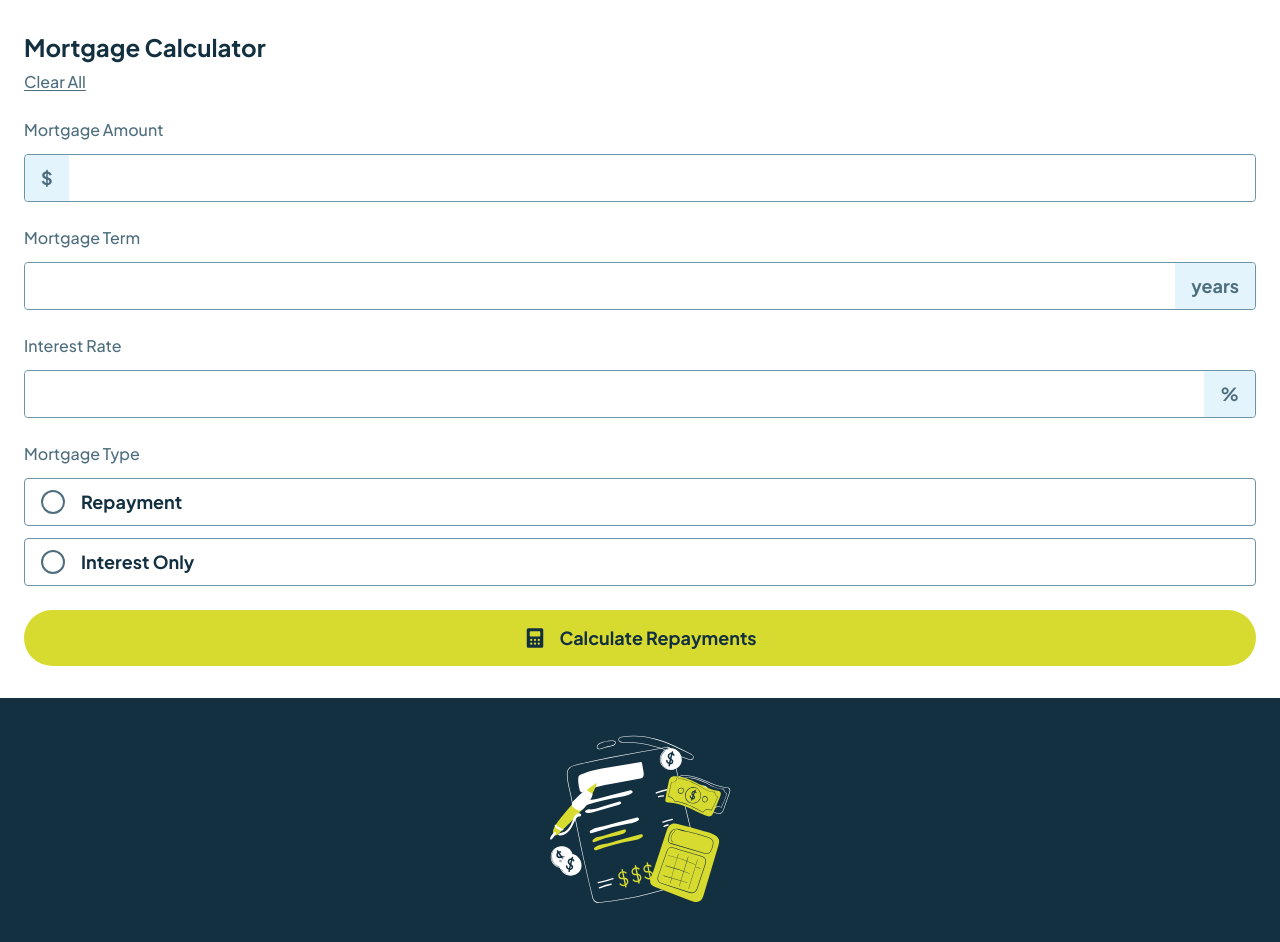
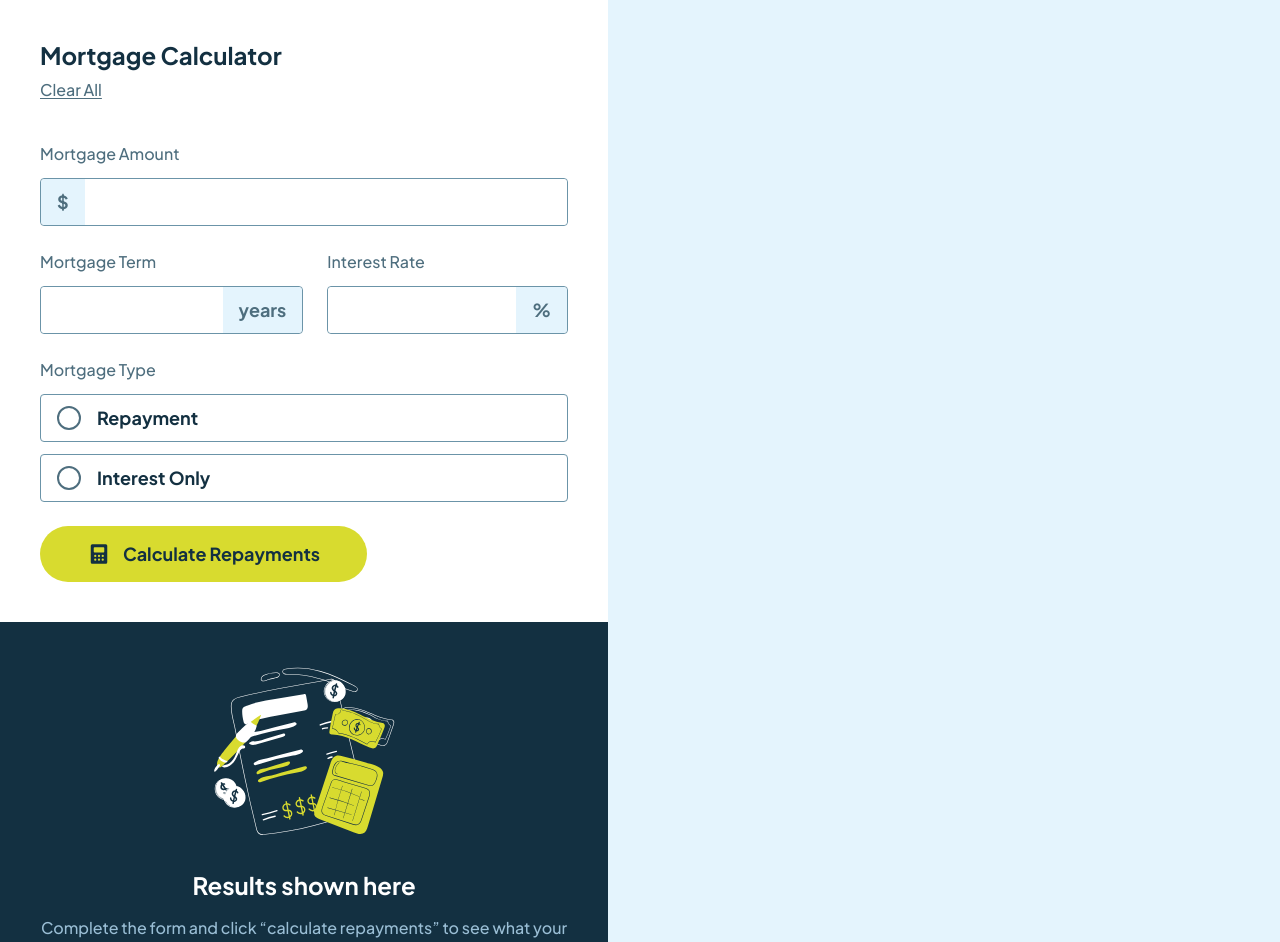
Before and after one commit to AdamHaniff/Mortgage-Repayment-Calculator, a React (Create React App) app: page / in a window 1280 px wide. Shown: the top 942 px of the page. Built offline with nearby package versions, Linux system fonts and the light colour scheme.

Commit message:
Styled card__monthly-value in 608px layout

```diff
--- a/src/css/main.css
+++ b/src/css/main.css
@@ -24,14 +24,15 @@ body {
 .app {
   display: flex;
   flex-direction: column;
+  max-width: 60.8rem;
 }
 
 .inputs {
   display: flex;
   flex-direction: column;
-  gap: 2.4rem;
+  gap: clamp(2.4rem, 2.4rem + 1.6 * (100vw - 37.5rem) / 23.3, 4rem);
   background: #fff;
-  padding: 3.2rem 2.4rem;
+  padding: clamp(3.2rem, 3.2rem + 0.8 * (100vw - 37.5rem) / 23.3, 4rem) clamp(2.4rem, 2.4rem + 1.6 * (100vw - 37.5rem) / 23.3, 4rem);
 }
 .inputs__header-clear {
   display: flex;
@@ -86,6 +87,7 @@ body {
   font-size: clamp(1.6rem, 1.6rem + 0.2 * (100vw - 32rem) / 5.5, 1.8rem);
   font-weight: 700;
   line-height: 2.25rem;
+  max-width: 32.7rem;
 }
 .inputs__btn:focus {
   outline: none;
@@ -222,7 +224,7 @@ body {
 
 .results {
   background: #133041;
-  padding: 3.2rem 2.4rem;
+  padding: clamp(3.2rem, 3.2rem + 0.8 * (100vw - 37.5rem) / 23.3, 4rem) clamp(2.4rem, 2.4rem + 1.6 * (100vw - 37.5rem) / 23.3, 4rem);
 }
 
 .unavailable {
@@ -253,7 +255,7 @@ body {
 .available {
   display: flex;
   flex-direction: column;
-  gap: 2.4rem;
+  gap: clamp(2.4rem, 2.4rem + 1.6 * (100vw - 37.5rem) / 23.3, 4rem);
 }
 .available__header-text {
   display: flex;
@@ -276,8 +278,8 @@ body {
 .card {
   display: flex;
   flex-direction: column;
-  gap: 1.6rem;
-  padding: 2.4rem 1.6rem;
+  gap: clamp(1.6rem, 1.6rem + 1.6 * (100vw - 37.5rem) / 23.3, 3.2rem);
+  padding: clamp(2.4rem, 2.4rem + 0.8 * (100vw - 37.5rem) / 23.3, 3.2rem) clamp(1.6rem, 1.6rem + 1.6 * (100vw - 37.5rem) / 23.3, 3.2rem);
   border-radius: 0.8rem;
   border-top: 0.4rem solid #d8db2f;
   background: rgba(0, 0, 0, 0.25);
@@ -295,7 +297,7 @@ body {
 }
 .card__monthly-value {
   color: #d8db2f;
-  font-size: clamp(3.5rem, 3.5rem + 0.5 * (100vw - 32rem) / 5.5, 4rem);
+  font-size: clamp(4rem, 4rem + 1.6 * (100vw - 37.5rem) / 23.3, 5.6rem);
   font-weight: 700;
 }
 .card__term-value {
@@ -309,6 +311,19 @@ body {
   background: rgba(154, 190, 213, 0.25);
 }
 
+@media only screen and (max-width: 23.4375em) {
+  .card__monthly-value {
+    font-size: clamp(3.5rem, 3.5rem + 0.5 * (100vw - 32rem) / 5.5, 4rem);
+  }
+}
+@media only screen and (min-width: 38em) {
+  .inputs__term-rate {
+    flex-direction: row;
+  }
+  .card__monthly-value {
+    line-height: 7rem;
+  }
+}
 .suffix {
   order: 1;
   border-radius: 0 0.4rem 0.4rem 0;
--- a/src/sass/main.scss
+++ b/src/sass/main.scss
@@ -81,9 +81,33 @@ $responsive-16px-18px: clamp(
   1.8rem
 );
 
+$responsive-16px-32px: clamp(
+  1.6rem,
+  calc(1.6rem + (3.2 - 1.6) * ((100vw - 37.5rem) / (60.8 - 37.5))),
+  3.2rem
+);
+
+$responsive-24px-32px: clamp(
+  2.4rem,
+  calc(2.4rem + (3.2 - 2.4) * ((100vw - 37.5rem) / (60.8 - 37.5))),
+  3.2rem
+);
+
+$responsive-24px-40px: clamp(
+  2.4rem,
+  calc(2.4rem + (4 - 2.4) * ((100vw - 37.5rem) / (60.8 - 37.5))),
+  4rem
+);
+
 $responsive-30px-40px: clamp(
   3rem,
   calc(3rem + (4 - 3) * ((100vw - 32rem) / (37.5 - 32))),
+  4rem
+);
+
+$responsive-32px-40px: clamp(
+  3.2rem,
+  calc(3.2rem + (4 - 3.2) * ((100vw - 37.5rem) / (60.8 - 37.5))),
   4rem
 );
 
@@ -91,6 +115,12 @@ $responsive-35px-40px: clamp(
   3.5rem,
   calc(3.5rem + (4 - 3.5) * ((100vw - 32rem) / (37.5 - 32))),
   4rem
+);
+
+$responsive-40px-56px: clamp(
+  4rem,
+  calc(4rem + (5.6 - 4) * ((100vw - 37.5rem) / (60.8 - 37.5))),
+  5.6rem
 );
 
 // ******** MOBILE LAYOUTS ********
@@ -101,15 +131,16 @@ $responsive-35px-40px: clamp(
 .app {
   display: flex;
   flex-direction: column;
+  max-width: 60.8rem;
 }
 
 // ************ INPUTS ************
 .inputs {
   display: flex;
   flex-direction: column;
-  gap: 2.4rem;
+  gap: $responsive-24px-40px;
   background: $color-white;
-  padding: 3.2rem 2.4rem;
+  padding: $responsive-32px-40px $responsive-24px-40px;
 
   &__header-clear {
     display: flex;
@@ -171,6 +202,7 @@ $responsive-35px-40px: clamp(
     font-size: $responsive-16px-18px;
     font-weight: $fw-bold;
     line-height: 2.25rem;
+    max-width: 32.7rem;
 
     &:focus {
       outline: none;
@@ -320,7 +352,7 @@ $responsive-35px-40px: clamp(
 // ************ RESULTS ************
 .results {
   background: $color-elephant;
-  padding: 3.2rem 2.4rem;
+  padding: $responsive-32px-40px $responsive-24px-40px;
 }
 
 // ********** UNAVAILABLE **********
@@ -350,7 +382,7 @@ $responsive-35px-40px: clamp(
 .available {
   display: flex;
   flex-direction: column;
-  gap: 2.4rem;
+  gap: $responsive-24px-40px;
 
   &__header-text {
     display: flex;
@@ -371,8 +403,8 @@ $responsive-35px-40px: clamp(
 .card {
   display: flex;
   flex-direction: column;
-  gap: 1.6rem;
-  padding: 2.4rem 1.6rem;
+  gap: $responsive-16px-32px;
+  padding: $responsive-24px-32px $responsive-16px-32px;
   border-radius: 0.8rem;
   border-top: 0.4rem solid $color-pear;
   background: $color-firefly;
@@ -389,7 +421,7 @@ $responsive-35px-40px: clamp(
 
   &__monthly-value {
     color: $color-pear;
-    font-size: $responsive-35px-40px;
+    font-size: $responsive-40px-56px;
     font-weight: $fw-bold;
   }
 
@@ -400,6 +432,33 @@ $responsive-35px-40px: clamp(
   &__separator {
     height: 0.1rem;
     background: $color-dark-slate-grey;
+  }
+}
+
+// ***** 320px - 374px LAYOUT *****
+@media only screen and (max-width: 23.4375em) {
+  // ************ CARD ************
+  .card {
+    &__monthly-value {
+      font-size: $responsive-35px-40px;
+    }
+  }
+}
+
+// ********* 608px LAYOUT *********
+@media only screen and (min-width: 38em) {
+  // *********** INPUTS ***********
+  .inputs {
+    &__term-rate {
+      flex-direction: row;
+    }
+  }
+
+  // ************ CARD ************
+  .card {
+    &__monthly-value {
+      line-height: 7rem;
+    }
   }
 }
 
```
Also changed, not shown: 1 other file (tests, documents, lock files or other folders).
